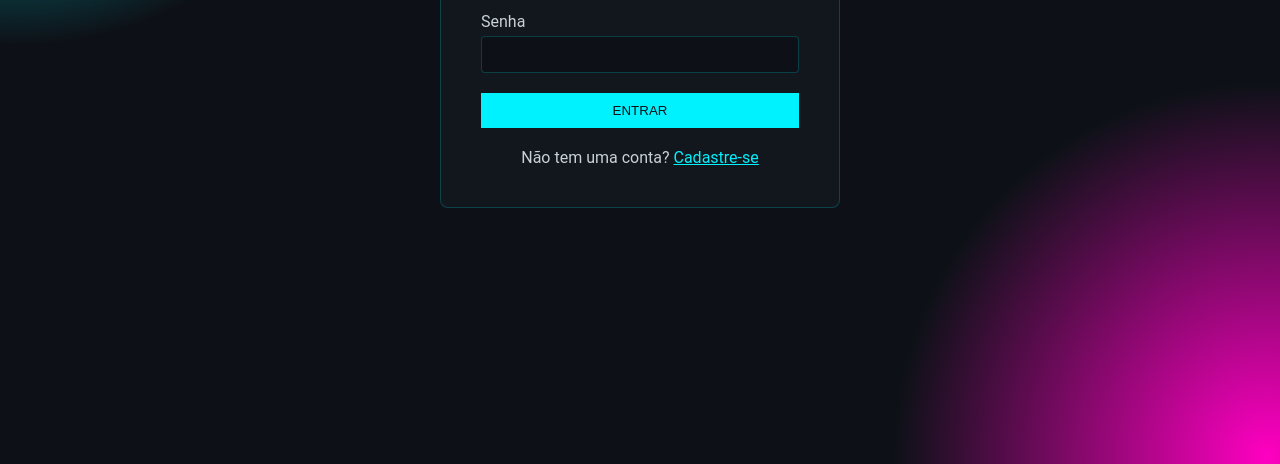
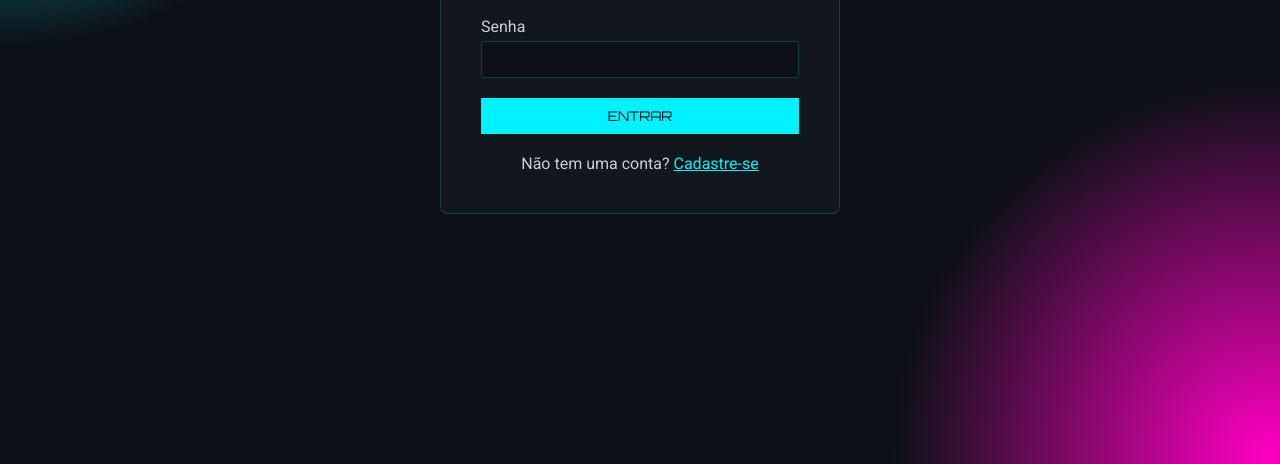
Before and after one commit to mereusguei/site-palpites-pagos, a website: page login.html in a window 1280 px wide. Shown: the part 336-800 px from the top of the page. Drawn offline with Linux system fonts and the light colour scheme.

Commit message:
Fix: Import Google Fonts on auth pages for style consistency

```diff
--- a/login.html
+++ b/login.html
@@ -4,6 +4,9 @@
     <meta charset="UTF-8">
     <meta name="viewport" content="width=device-width, initial-scale=1.0">
     <title>Login - Octagon Oracle</title>
+    <link rel="preconnect" href="https://fonts.googleapis.com">
+    <link rel="preconnect" href="https://fonts.gstatic.com" crossorigin>
+    <link href="https://fonts.googleapis.com/css2?family=Orbitron:wght@400;700&family=Roboto:wght@300;400;700&display=swap" rel="stylesheet">
     <link rel="stylesheet" href="style.css"> <!-- Reutilizando o mesmo estilo -->
     <style>
         /* Estilos específicos para a página de auth */
```
Also changed, not shown: register.html (+3 -0 lines).
